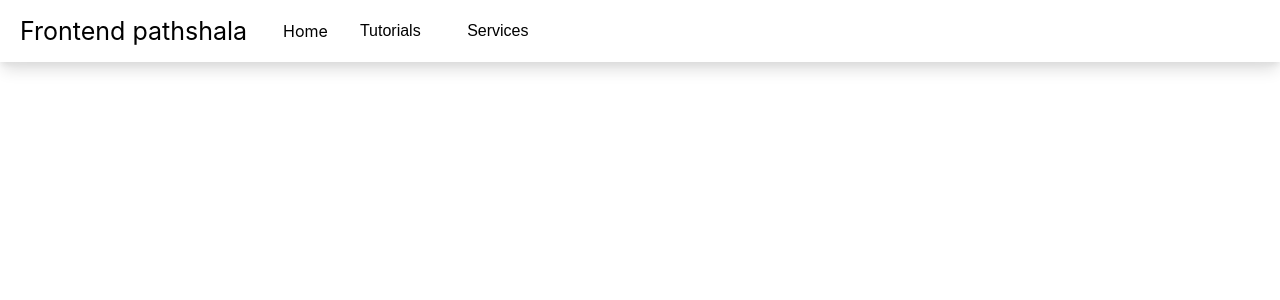
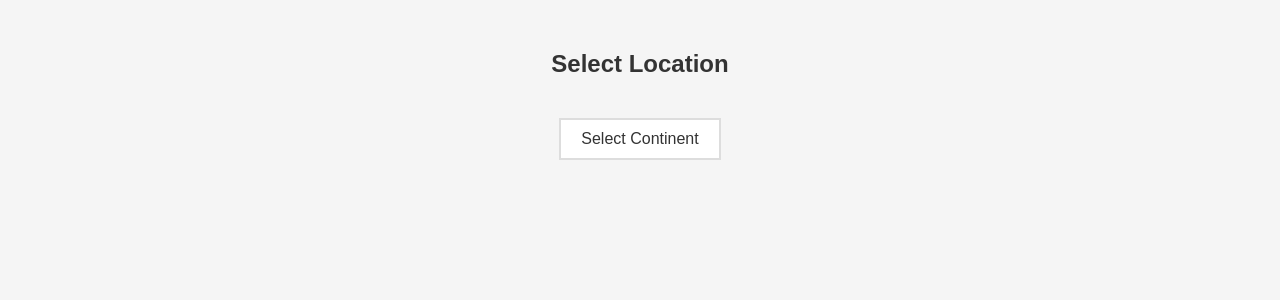
Before and after one commit to Riya-dhingra3/COE_PRACTISE, a React (Create React App) app: page / in a window 1280 px wide. Shown: the top 300 px of the page. Built offline with nearby package versions, Linux system fonts and the light colour scheme.

Commit message:
Dropdown menu version2

```diff
--- a/package.json
+++ b/package.json
@@ -6,6 +6,7 @@
     "@testing-library/jest-dom": "^5.17.0",
     "@testing-library/react": "^13.4.0",
     "@testing-library/user-event": "^13.5.0",
+    "axios": "^1.7.7",
     "react": "^18.3.1",
     "react-dom": "^18.3.1",
     "react-scripts": "5.0.1",
--- a/src/App.css
+++ b/src/App.css
@@ -1,95 +1,85 @@
+/* Base styles */
 * {
   margin: 0;
   padding: 0;
+  box-sizing: border-box;
 }
 
-header {
-  box-shadow: 0px 10px 15px -3px #ddd, 0 4px 6px -2px #ddd;
-  color: #000;
+body {
+  font-family: Arial, sans-serif;
+  background-color: #f5f5f5;
 }
 
-.nav-area {
-  display: flex;
-  align-items: center;
-  margin: auto;
-  padding: 10px 20px;
+.container {
+  max-width: 600px;
+  margin: 0 auto;
+  padding: 50px 20px;
+  text-align: center;
 }
 
-.logo {
-  text-decoration: none;
-  font-size: 25px;
-  color: inherit;
-  margin-right: 20px;
+h1 {
+  margin-bottom: 20px;
+  font-size: 24px;
+  color: #333;
 }
 
-.main-nav .menus {
-  display: flex;
-  align-items: center;
-  flex-wrap: wrap;
-  list-style: none;
+/* Dropdown styling */
+.dropdown {
+  position: relative;
+  display: inline-block;
+  margin: 20px;
 }
 
-.main-nav .menu-items {
-  position: relative; /* Ensure submenu items are positioned relative to this */
+.dropdown-btn {
+  padding: 10px 20px;
   font-size: 16px;
+  border: 2px solid #ddd;
+  background-color: #fff;
+  color: #333;
+  cursor: pointer;
+  transition: all 0.3s ease;
 }
 
-.main-nav .menu-items a {
-  display: block;
-  font-size: inherit;
-  color: inherit;
-  text-decoration: none;
-  padding: 0.7rem 1rem;
+.dropdown-btn:hover {
+  background-color: #f0f0f0;
+  border-color: #bbb;
 }
 
-.main-nav .menu-items button {
-  display: flex;
-  align-items: center;
-  color: inherit;
-  font-size: inherit;
-  border: none;
-  background-color: transparent;
-  cursor: pointer;
-  width: 100%;
-  padding: 0.7rem 1rem;
+.dropdown-content {
+  display: none;
+  position: absolute;
+  background-color: white;
+  min-width: 160px;
+  box-shadow: 0 8px 16px rgba(0, 0, 0, 0.1);
+  z-index: 1;
+  border-radius: 4px;
+  overflow: hidden;
+  padding: 0;
+  list-style: none;
+  margin-top: 8px;
 }
 
-.main-nav .dropdown {
-  position: absolute;
-  left: 10%; /* Move dropdown to the right */
-  top: 5; /* Align it to the top of the parent menu item */
-  box-shadow: 0px 10px 15px -3px #ddd, 0 4px 6px -2px #ddd;
-  min-width: 10rem;
-  padding: 0.5rem 0;
-  list-style: none;
-  background-color: #fff;
-  border-radius: 0.5rem;
-  display: none; /* Hidden by default */
+.dropdown-content li {
+  padding: 10px 16px;
+  text-align: left;
+  cursor: pointer;
+  transition: background-color 0.2s ease;
 }
 
-.main-nav .dropdown.show {
-  display: block; /* Show when dropdown state is true */
+.dropdown-content li:hover {
+  background-color: #f0f0f0;
 }
 
-
-/* Adjusting submenu styles */
-.main-nav .dropdown .dropdown-submenu {
-  position: absolute; /* Absolute positioning for submenus */
-  top: 0; /* Align with the top of the parent dropdown */
-  left: 100%; /* Position submenu to the right of its parent dropdown */
-  display: none; /* Hidden by default */
+.dropdown-content li:not(:last-child) {
+  border-bottom: 1px solid #e5e5e5;
 }
 
-.main-nav .dropdown .dropdown-submenu.show {
-  display: block; /* Show submenu on hover */
+.dropdown-content.show {
+  display: block;
 }
 
-.main-nav .arrow::after {
-  content: "";
-  display: inline-block;
-  margin-left: 0.28rem;
-  vertical-align: 0.09rem;
-  border-top: 0.42em solid transparent;
-  border-right: 0.32em solid transparent;
-  border-left: 0.32em solid transparent;
+/* Active state styles */
+.active-dropdown {
+  background-color: #f0f0f0;
+  border-color: #bbb;
 }
--- a/src/App.js
+++ b/src/App.js
@@ -74,14 +74,193 @@
 // }
 
 
-import React from "react";
-import Header from "./components/header";
-import "./App.css"
+// import React from "react";
+// import Header from "./components/header";
+// import "./App.css"
 
-export default function App(){
-  return(
-    <div>
-      <Header />
+// export default function App(){
+//   return(
+//     <div>
+//       <Header />
+//     </div>
+//   )
+// }
+
+
+
+import React, { useState, useEffect, useRef } from 'react';
+import axios from 'axios';
+import './App.css';
+
+// List of continents for the first dropdown
+const CONTINENTS = ['Africa', 'Americas', 'Asia', 'Europe', 'Oceania'];
+
+function App() {
+  const [selectedContinent, setSelectedContinent] = useState('');
+  const [selectedState, setSelectedState] = useState('');
+  const [selectedCity, setSelectedCity] = useState('');
+  const [states, setStates] = useState([]);
+  const [cities, setCities] = useState([]);
+
+  const [dropdown, setDropdown] = useState({
+    continent: false,
+    state: false,
+    city: false,
+  });
+
+  const continentRef = useRef();
+  const stateRef = useRef();
+  const cityRef = useRef();
+
+  // Close the dropdowns if clicked outside
+  useEffect(() => {
+    const handleClickOutside = (event) => {
+      if (continentRef.current && !continentRef.current.contains(event.target)) {
+        setDropdown((prev) => ({ ...prev, continent: false }));
+      }
+      if (stateRef.current && !stateRef.current.contains(event.target)) {
+        setDropdown((prev) => ({ ...prev, state: false }));
+      }
+      if (cityRef.current && !cityRef.current.contains(event.target)) {
+        setDropdown((prev) => ({ ...prev, city: false }));
+      }
+    };
+    document.addEventListener('mousedown', handleClickOutside);
+    return () => {
+      document.removeEventListener('mousedown', handleClickOutside);
+    };
+  }, []);
+
+  // Fetch states when a continent is selected
+  useEffect(() => {
+    if (selectedContinent) {
+      fetchStates(selectedContinent);
+      setDropdown({ state: true, continent: false, city: false });
+      setSelectedState(''); // Reset state when continent changes
+      setSelectedCity(''); // Reset city when continent changes
+    }
+  }, [selectedContinent]);
+
+  // Fetch cities when a state is selected
+  useEffect(() => {
+    if (selectedState) {
+      fetchCities(selectedState);
+      setDropdown({ city: true, state: false });
+      setSelectedCity(''); // Reset city when state changes
+    }
+  }, [selectedState]);
+
+  // Fetch states based on the selected continent
+  const fetchStates = async (continent) => {
+    try {
+      const response = await axios.get(`https://restcountries.com/v3.1/region/${continent.toLowerCase()}`);
+      const uniqueStates = [...new Set(response.data.map((country) => country.subregion))];
+      setStates(uniqueStates.filter((state) => state)); // Ensure no empty states
+    } catch (error) {
+      console.error('Error fetching states: ', error);
+    }
+  };
+
+  // Dummy function to fetch cities based on the state
+  const fetchCities = (state) => {
+    const cityData = {
+      California: ['Los Angeles', 'San Francisco', 'San Diego'],
+      Texas: ['Houston', 'Austin', 'Dallas'],
+      Ontario: ['Toronto', 'Ottawa', 'Hamilton'],
+      Quebec: ['Montreal', 'Quebec City', 'Laval'],
+    };
+
+    if (cityData[state]) {
+      setCities(cityData[state]);
+    } else {
+      setCities([]);
+    }
+  };
+
+  return (
+    <div className="container">
+      <h1>Select Location</h1>
+
+      {/* Continent Dropdown */}
+      <div className="dropdown" ref={continentRef}>
+        <button
+          className="dropdown-btn"
+          onClick={() => setDropdown((prev) => ({ ...prev, continent: !prev.continent }))}
+        >
+          {selectedContinent || 'Select Continent'}
+        </button>
+        {dropdown.continent && (
+          <ul className="dropdown-content show">
+            {CONTINENTS.map((continent) => (
+              <li
+                key={continent}
+                onClick={() => {
+                  setSelectedContinent(continent);
+                  setDropdown((prev) => ({ ...prev, continent: false }));
+                }}
+              >
+                {continent}
+              </li>
+            ))}
+          </ul>
+        )}
+      </div>
+
+      {/* State Dropdown */}
+      {states.length > 0 && (
+        <div className="dropdown" ref={stateRef}>
+          <button
+            className="dropdown-btn"
+            onClick={() => setDropdown((prev) => ({ ...prev, state: !prev.state }))}
+          >
+            {selectedState || 'Select State'}
+          </button>
+          {dropdown.state && (
+            <ul className="dropdown-content show">
+              {states.map((state, index) => (
+                <li
+                  key={index}
+                  onClick={() => {
+                    setSelectedState(state);
+                    setDropdown((prev) => ({ ...prev, state: false }));
+                  }}
+                >
+                  {state}
+                </li>
+              ))}
+            </ul>
+          )}
+        </div>
+      )}
+
+      {/* City Dropdown */}
+      {cities.length > 0 && (
+        <div className="dropdown" ref={cityRef}>
+          <button
+            className="dropdown-btn"
+            onClick={() => setDropdown((prev) => ({ ...prev, city: !prev.city }))}
+          >
+            {selectedCity || 'Select City'}
+          </button>
+          {dropdown.city && (
+            <ul className="dropdown-content show">
+              {cities.map((city, index) => (
+                <li
+                  key={index}
+                  onClick={() => {
+                    setSelectedCity(city);
+                    setDropdown((prev) => ({ ...prev, city: false }));
+                  }}
+                >
+                  {city}
+                </li>
+              ))}
+            </ul>
+          )}
+        </div>
+      )}
     </div>
-  )
+  );
 }
+
+export default App;
```
Also changed, not shown: 1 other file (tests, documents, lock files or other folders).
